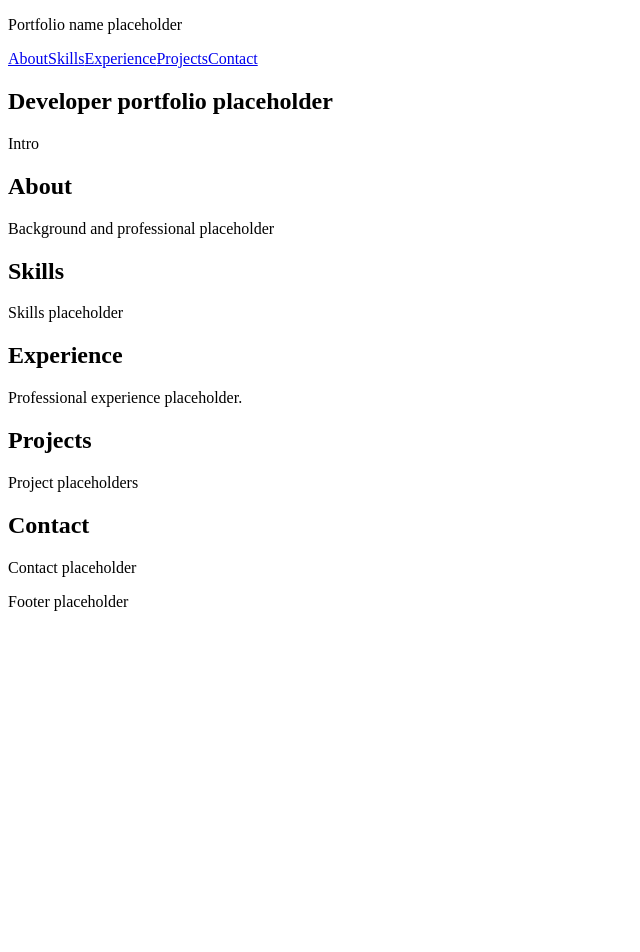
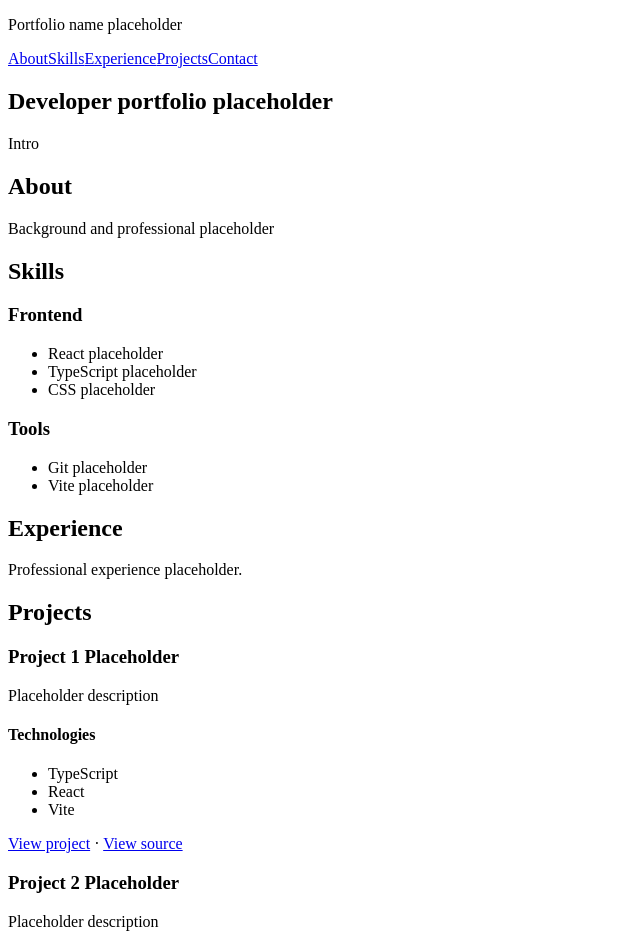
Before and after one commit to Kasu724/Kasu724.github.io, a React (Vite) app: page / in a window 1280 px wide. Shown: the top 952 px of the page, without its empty margins (0-640 px from the left). Before the commit the page ends 800 px from the top, so only its background shows below. Built offline with nearby package versions, Linux system fonts and the light colour scheme.

Commit message:
organized structure

```diff
--- /dev/null
+++ b/src/components/ProjectCard.tsx
@@ -0,0 +1,29 @@
+import type { Project } from '../types/project'
+
+type ProjectCardProps = {
+  project: Project
+}
+
+function ProjectCard({ project }: ProjectCardProps) {
+  return (
+    <article>
+      <h3>{project.title}</h3>
+      <p>{project.description}</p>
+
+      <h4>Technologies</h4>
+      <ul>
+        {project.technologies.map((technology) => (
+          <li key={technology}>{technology}</li>
+        ))}
+      </ul>
+
+      <p>
+        <a href={project.liveUrl}>View project</a>
+        {' · '}
+        <a href={project.sourceUrl}>View source</a>
+      </p>
+    </article>
+  )
+}
+
+export default ProjectCard
--- a/src/components/ProjectsSection.tsx
+++ b/src/components/ProjectsSection.tsx
@@ -1,8 +1,14 @@
+import { projects } from '../data/projects'
+import ProjectCard from './ProjectCard'
+
 function ProjectsSection() {
   return (
     <section id="projects" aria-labelledby="projects-title">
       <h2 id="projects-title">Projects</h2>
-      <p>Project placeholders</p>
+
+      {projects.map((project) => (
+        <ProjectCard key={project.title} project={project} />
+      ))}
     </section>
   )
 }
--- a/src/components/SkillsSection.tsx
+++ b/src/components/SkillsSection.tsx
@@ -2,7 +2,19 @@ function SkillsSection() {
   return (
     <section id="skills" aria-labelledby="skills-title">
       <h2 id="skills-title">Skills</h2>
-      <p>Skills placeholder</p>
+
+      <h3>Frontend</h3>
+      <ul>
+        <li>React placeholder</li>
+        <li>TypeScript placeholder</li>
+        <li>CSS placeholder</li>
+      </ul>
+
+      <h3>Tools</h3>
+      <ul>
+        <li>Git placeholder</li>
+        <li>Vite placeholder</li>
+      </ul>
     </section>
   )
 }
--- /dev/null
+++ b/src/data/projects.ts
@@ -0,0 +1,18 @@
+import type { Project } from '../types/project'
+
+export const projects: Project[] = [
+  {
+    title: 'Project 1 Placeholder',
+    description: 'Placeholder description',
+    technologies: ['TypeScript', 'React', 'Vite'],
+    liveUrl: '#',
+    sourceUrl: '#',
+  },
+  {
+    title: 'Project 2 Placeholder',
+    description: 'Placeholder description',
+    technologies: ['JavaScript', 'CSS', 'HTML'],
+    liveUrl: '#',
+    sourceUrl: '#',
+  },
+]
--- /dev/null
+++ b/src/types/project.ts
@@ -0,0 +1,7 @@
+export type Project = {
+  title: string
+  description: string
+  technologies: string[]
+  liveUrl: string
+  sourceUrl: string
+}
```
